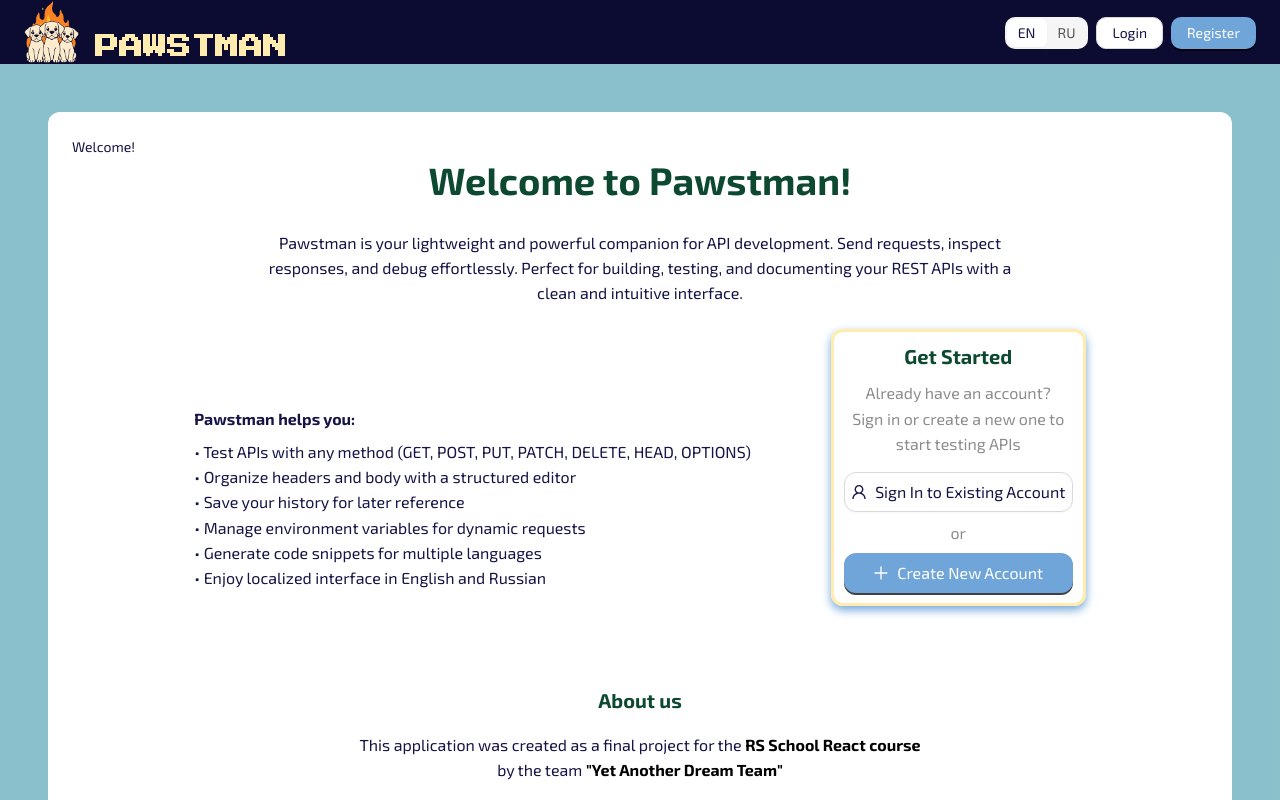
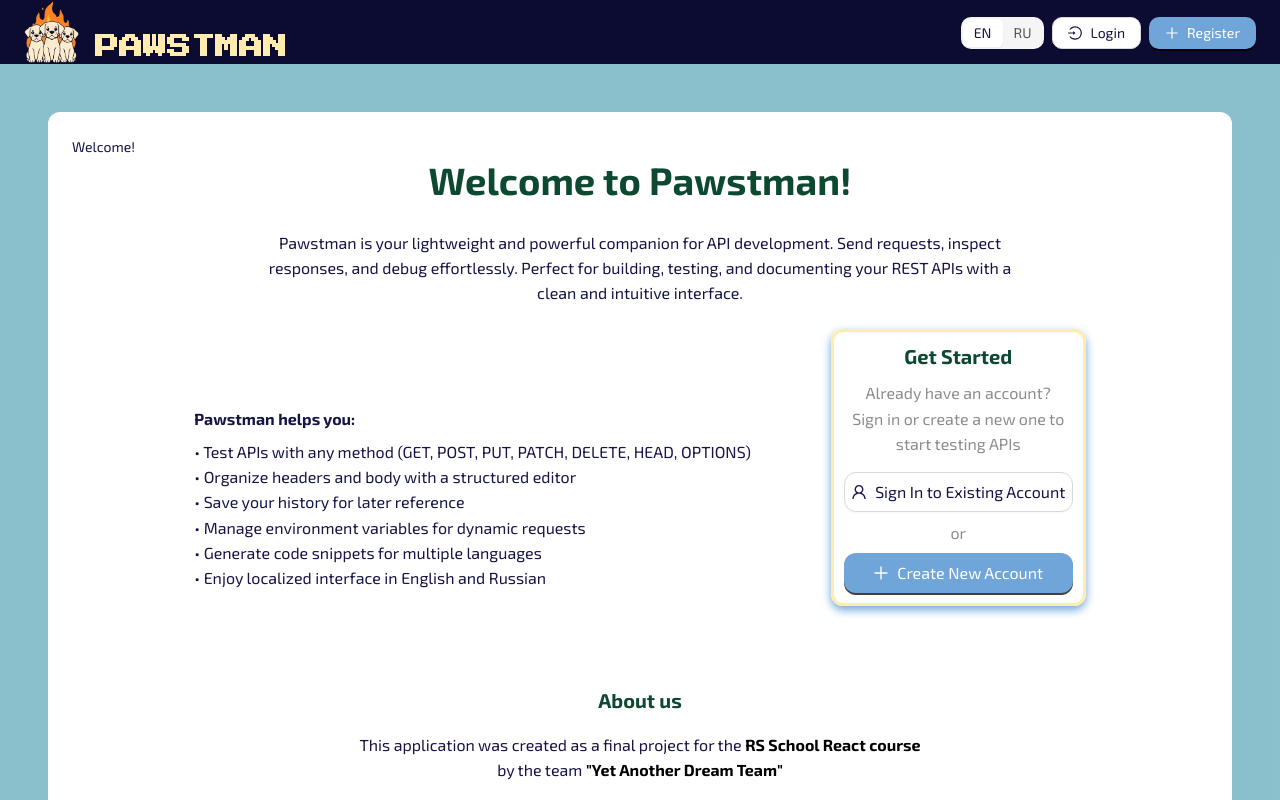
Before and after one commit to Mxmmsv/rest-client-app, a Next.js app: page /en in a window 1280 px wide. Shown: the top 800 px of the page. Built offline with nearby package versions, Linux system fonts and the light colour scheme; no server answers; what @ant-design/nextjs-registry would draw is missing.

Commit message:
style: update styles

```diff
--- a/src/components/header/Header.tsx
+++ b/src/components/header/Header.tsx
@@ -1,5 +1,6 @@
 'use client';
 
+import { LoginOutlined, LogoutOutlined, PlusOutlined } from '@ant-design/icons';
 import { Button, Flex, Layout, Space, Typography } from 'antd';
 import Image from 'next/image';
 import Link from 'next/link';
@@ -25,10 +26,6 @@ function Header() {
     window.addEventListener('scroll', handleScroll);
     return () => window.removeEventListener('scroll', handleScroll);
   }, []);
-
-  const handleLogout = () => {
-    logout();
-  };
 
   return (
     <AntHeader
@@ -75,16 +72,20 @@ function Header() {
                 </Button>
               </Link>
               <LanguageToggle />
-              <Button onClick={handleLogout}>Logout</Button>
+              <Button icon={<LogoutOutlined />} onClick={logout}>
+                Logout
+              </Button>
             </Space>
           ) : (
             <Space>
               <LanguageToggle />
               <Link href="/login">
-                <Button>Login</Button>
+                <Button icon={<LoginOutlined />}>Login</Button>
               </Link>
               <Link href="/register">
-                <Button type="primary">Register</Button>
+                <Button type="primary" icon={<PlusOutlined />}>
+                  Register
+                </Button>
               </Link>
             </Space>
           )}
```
